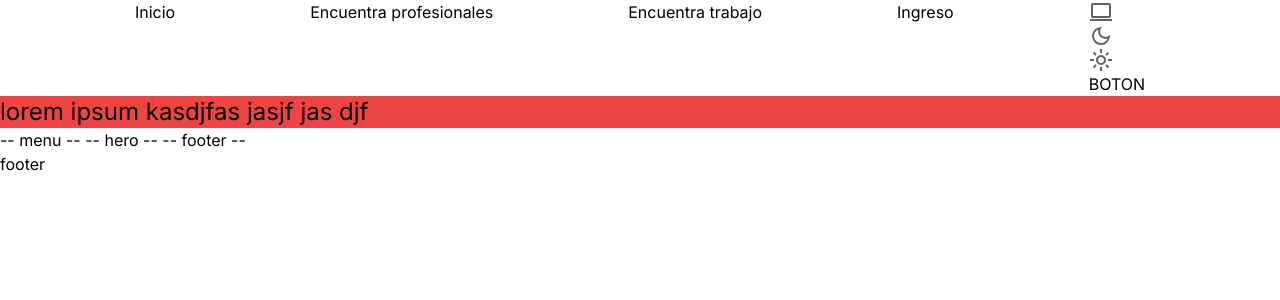
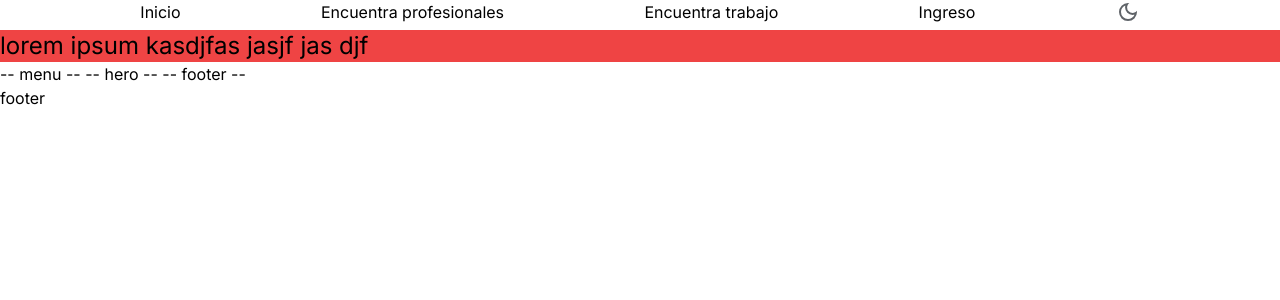
Before and after one commit to mxrcabrera/local-upwork, a Next.js app: page / in a window 1280 px wide. Shown: the top 300 px of the page. Built offline with nearby package versions, Linux system fonts and the light colour scheme.

Commit message:
theme switch working correctly

```diff
--- a/app/components/ThemeSwitch.tsx
+++ b/app/components/ThemeSwitch.tsx
@@ -1,25 +1,72 @@
 'use client'
 
-import { useState } from "react"
-import { changeTheme } from "../utils/helper"
+import { useEffect, useState } from "react"
 
-const THEMES = ['system', 'dark', 'light']
+enum THEMES {
+    dark = 'dark',
+    light = 'light',
+}
+
+const getCurrentTheme = () => {
+    if (localStorage.theme === THEMES.dark || (!('theme' in localStorage) && window.matchMedia('(prefers-color-scheme: dark)').matches)) {
+        return THEMES.dark
+
+    } else {
+        return THEMES.light
+    }
+}
 
 export default function ThemeSwitch() {
-    const [theme, setTheme] = useState(localStorage.theme)
+
+    const [theme, setTheme] = useState<THEMES | undefined>(undefined)
+
+    const switchTheme = () => {
+        if (theme === THEMES.dark) {
+            // The current theme is Dark, so is switched to light
+            document.documentElement.classList.remove(THEMES.dark)
+            localStorage.theme = THEMES.light
+            setTheme(THEMES.light)
+
+        } else if (theme === THEMES.light) {
+            // The current theme is Light, so is switched to dark
+            document.documentElement.classList.add(THEMES.dark)
+            localStorage.theme = THEMES.dark
+            setTheme(THEMES.dark)
+        }
+
+        return
+    }
+
+    useEffect(() => {
+        setTheme(getCurrentTheme())
+    }, [])
 
     return (
-        <button className="" onClick={() => changeTheme("")}>
+        <button className="" onClick={() => switchTheme()}>
 
-            {/* Computer SVG */}
-            <svg xmlns="http://www.w3.org/2000/svg" height="24px" viewBox="0 -960 960 960" width="24px" fill="#5f6368"><path d="M40-120v-80h880v80H40Zm120-120q-33 0-56.5-23.5T80-320v-440q0-33 23.5-56.5T160-840h640q33 0 56.5 23.5T880-760v440q0 33-23.5 56.5T800-240H160Zm0-80h640v-440H160v440Zm0 0v-440 440Z" /></svg>
-
-            {/* Dark SVG */}
-            <svg xmlns="http://www.w3.org/2000/svg" height="24px" viewBox="0 -960 960 960" width="24px" fill="#5f6368"><path d="M480-120q-150 0-255-105T120-480q0-150 105-255t255-105q14 0 27.5 1t26.5 3q-41 29-65.5 75.5T444-660q0 90 63 153t153 63q55 0 101-24.5t75-65.5q2 13 3 26.5t1 27.5q0 150-105 255T480-120Zm0-80q88 0 158-48.5T740-375q-20 5-40 8t-40 3q-123 0-209.5-86.5T364-660q0-20 3-40t8-40q-78 32-126.5 102T200-480q0 116 82 198t198 82Zm-10-270Z" /></svg>
-
-            {/* Light SVG */}
-            <svg xmlns="http://www.w3.org/2000/svg" height="24px" viewBox="0 -960 960 960" width="24px" fill="#5f6368"><path d="M480-360q50 0 85-35t35-85q0-50-35-85t-85-35q-50 0-85 35t-35 85q0 50 35 85t85 35Zm0 80q-83 0-141.5-58.5T280-480q0-83 58.5-141.5T480-680q83 0 141.5 58.5T680-480q0 83-58.5 141.5T480-280ZM200-440H40v-80h160v80Zm720 0H760v-80h160v80ZM440-760v-160h80v160h-80Zm0 720v-160h80v160h-80ZM256-650l-101-97 57-59 96 100-52 56Zm492 496-97-101 53-55 101 97-57 59Zm-98-550 97-101 59 57-100 96-56-52ZM154-212l101-97 55 53-97 101-59-57Zm326-268Z" /></svg>
-            BOTON
+            {theme === THEMES.dark ?
+                <svg xmlns="http://www.w3.org/2000/svg" height="24px" viewBox="0 -960 960 960" width="24px" fill="#5f6368"><path d="M480-360q50 0 85-35t35-85q0-50-35-85t-85-35q-50 0-85 35t-35 85q0 50 35 85t85 35Zm0 80q-83 0-141.5-58.5T280-480q0-83 58.5-141.5T480-680q83 0 141.5 58.5T680-480q0 83-58.5 141.5T480-280ZM200-440H40v-80h160v80Zm720 0H760v-80h160v80ZM440-760v-160h80v160h-80Zm0 720v-160h80v160h-80ZM256-650l-101-97 57-59 96 100-52 56Zm492 496-97-101 53-55 101 97-57 59Zm-98-550 97-101 59 57-100 96-56-52ZM154-212l101-97 55 53-97 101-59-57Zm326-268Z" /></svg>
+                :
+                <svg xmlns="http://www.w3.org/2000/svg" height="24px" viewBox="0 -960 960 960" width="24px" fill="#5f6368"><path d="M480-120q-150 0-255-105T120-480q0-150 105-255t255-105q14 0 27.5 1t26.5 3q-41 29-65.5 75.5T444-660q0 90 63 153t153 63q55 0 101-24.5t75-65.5q2 13 3 26.5t1 27.5q0 150-105 255T480-120Zm0-80q88 0 158-48.5T740-375q-20 5-40 8t-40 3q-123 0-209.5-86.5T364-660q0-20 3-40t8-40q-78 32-126.5 102T200-480q0 116 82 198t198 82Zm-10-270Z" /></svg>
+            }
         </button>
     )
 }
+
+
+
+// On page load or when changing themes, best to add inline in `head` to avoid FOUC
+// if (localStorage.theme === 'dark' || (!('theme' in localStorage) && window.matchMedia('(prefers-color-scheme: dark)').matches)) {
+//     document.documentElement.classList.add('dark')
+//   } else {
+//     document.documentElement.classList.remove('dark')
+//   }
+
+//   // Whenever the user explicitly chooses light mode
+//   localStorage.theme = 'light'
+
+//   // Whenever the user explicitly chooses dark mode
+//   localStorage.theme = 'dark'
+
+//   // Whenever the user explicitly chooses to respect the OS preference
+//   localStorage.removeItem('theme')
```
